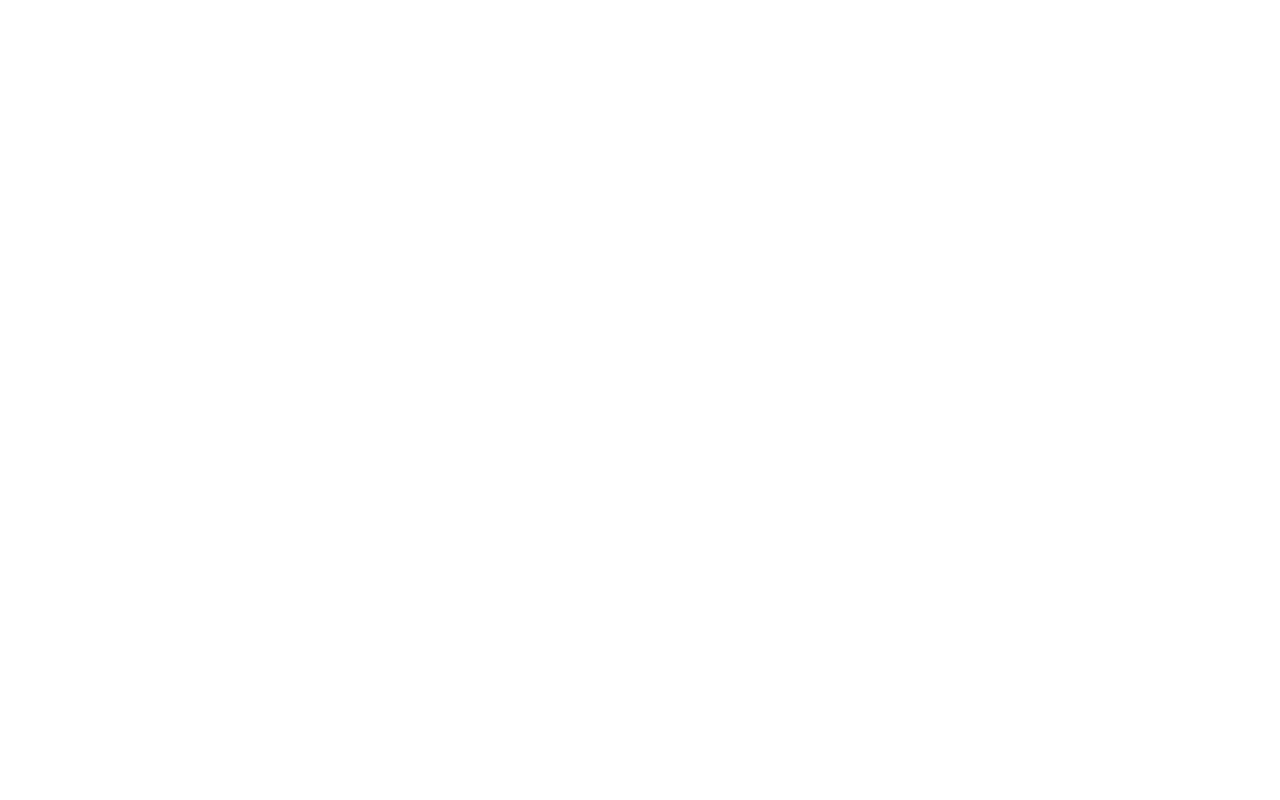
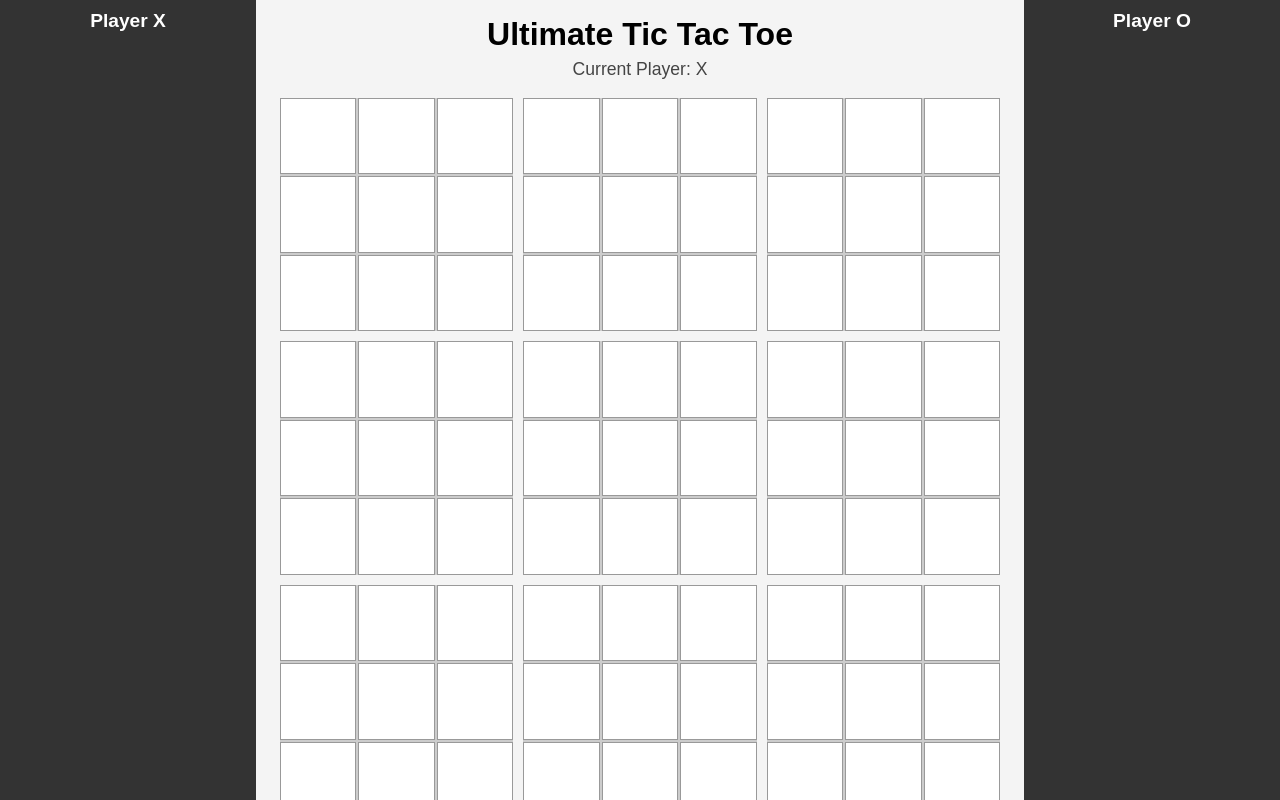
Before and after one commit to ootyzzz/Computing-2-Submission, a website with bundled scripts: page web-app/index.html in a window 1280 px wide. Built offline with nearby package versions, Linux system fonts and the light colour scheme.

Commit message:
Update game logic and UI for Ultimate Tic Tac Toe
- Upgrade Mocha version in package.json and package-lock.json
- Add default CSS styles for layout and game elements
- Implement game state management and rendering in main.js
- Create UltimateTTT.js for game logic and state manipulation
- Add API tests for game functionality in test_api_spec.test.js
- Remove placeholder test file
- Need more elastic UI

```diff
--- a/package.json
+++ b/package.json
@@ -8,7 +8,7 @@
   "license": "ISC",
   "devDependencies": {
     "docdash": "^2.0.2",
-    "mocha": "^11.1.0"
+    "mocha": "^11.5.0"
   },
   "dependencies": {
     "ramda": "^0.30.1"
--- /dev/null
+++ b/web-app/UltimateTTT.js
@@ -0,0 +1,121 @@
+/**
+ * Ultimate Tic-Tac-Toe Game API
+ * Functional game state manipulation and validation
+ */
+
+/**
+ * @typedef {("X"|"O"|null)} Player
+ * @typedef {Player[][]} SmallBoard 3x3 small board
+ * @typedef {SmallBoard[]} BigBoard 3x3 grid of 3x3 boards
+ * @typedef {{
+*   board: BigBoard,
+*   currentPlayer: Player,
+*   nextZone: [number, number]|null,
+*   zoneWinners: Player[][],
+*   gameOver: boolean,
+*   winner: Player|null
+* }} GameState
+*/
+
+/**
+* Create initial empty game state
+* @returns {GameState}
+*/
+export function getInitialState() {
+ function empty3x3() {
+   return Array.from({ length: 3 }, function () {
+     return Array(3).fill(null);
+   });
+ }
+
+ return Object.freeze({
+   board: Array.from({ length: 3 }, function () {
+     return Array.from({ length: 3 }, function () {
+       return empty3x3();
+     });
+   }),
+   currentPlayer: "X",
+   nextZone: null,
+   zoneWinners: empty3x3(),
+   gameOver: false,
+   winner: null
+ });
+}
+
+/**
+* Apply a move to the current game state
+* @param {GameState} state
+* @param {{zone: [number, number], cell: [number, number]}} move
+* @returns {GameState}
+*/
+export function applyMove(state, move) {
+ var zone = move.zone;
+ var cell = move.cell;
+
+ if (state.gameOver) {
+   return state;
+ }
+
+ var newState = structuredClone(state);
+ var zi = zone[0];
+ var zj = zone[1];
+ var ci = cell[0];
+ var cj = cell[1];
+
+ if (newState.board[zi][zj][ci][cj]) {
+   return state;
+ }
+
+ newState.board[zi][zj][ci][cj] = newState.currentPlayer;
+
+ if (!newState.zoneWinners[zi][zj]) {
+   var winner = checkWinner(newState.board[zi][zj]);
+   if (winner) {
+     newState.zoneWinners[zi][zj] = winner;
+   }
+ }
+
+ var gameWinner = checkWinner(newState.zoneWinners);
+ if (gameWinner) {
+   newState.gameOver = true;
+   newState.winner = gameWinner;
+ }
+
+ var nextZi = ci;
+ var nextZj = cj;
+ if (newState.zoneWinners[nextZi][nextZj]) {
+   newState.nextZone = null;
+ } else {
+   newState.nextZone = [nextZi, nextZj];
+ }
+
+ newState.currentPlayer = newState.currentPlayer === "X" ? "O" : "X";
+
+ return newState;
+}
+
+/**
+* Check winner of a 3x3 board
+* @param {Player[][]} board
+* @returns {Player|null}
+*/
+export function checkWinner(board) {
+ var lines = [];
+
+ for (var i = 0; i < 3; i++) {
+   lines.push(board[i]);
+   lines.push([board[0][i], board[1][i], board[2][i]]);
+ }
+
+ lines.push([board[0][0], board[1][1], board[2][2]]);
+ lines.push([board[0][2], board[1][1], board[2][0]]);
+
+ for (var j = 0; j < lines.length; j++) {
+   var line = lines[j];
+   if (line[0] && line[0] === line[1] && line[1] === line[2]) {
+     return line[0];
+   }
+ }
+
+ return null;
+}
--- a/web-app/default.css
+++ b/web-app/default.css
@@ -0,0 +1,90 @@
+body {
+  font-family: sans-serif;
+  margin: 0;
+  background-color: #f4f4f4;
+  height: 100vh;
+  display: flex;
+  justify-content: center;
+}
+
+.container {
+  display: flex;
+  flex-direction: row;
+  width: 100%;
+  height: 100%;
+  overflow: hidden;
+}
+
+.sidebar {
+  flex: 1;
+  min-width: 120px;
+  max-width: 20%;
+  padding: 10px;
+  box-sizing: border-box;
+  background-color: #333;
+  color: white;
+  display: flex;
+  flex-direction: column;
+  align-items: center;
+  justify-content: start;
+  overflow: auto;
+}
+
+.sidebar h2 {
+  margin-top: 0;
+  font-size: 1.2em;
+}
+
+.game-area {
+  flex: 2;
+  min-width: 300px;
+  display: flex;
+  flex-direction: column;
+  align-items: center;
+  justify-content: flex-start;
+  overflow-y: auto;
+}
+
+#title {
+  margin: 0.5em 0 0.2em 0;
+  font-size: 2em;
+}
+
+#status {
+  margin-bottom: 1em;
+  font-size: 1.1em;
+  color: #444;
+}
+
+.board {
+  display: grid;
+  grid-template-columns: repeat(3, 1fr);
+  gap: 10px;
+
+  width: min(90vmin, calc(100vw - 40vw));
+  height: min(calc(100vh - 5vw), 90vmin); /* 保证底部留白 */
+}
+
+.zone {
+  display: grid;
+  grid-template-columns: repeat(3, 1fr);
+  gap: 2px;
+  background-color: #ccc;
+  aspect-ratio: 1 / 1;
+}
+
+.cell {
+  background-color: white;
+  border: 1px solid #999;
+  display: flex;
+  justify-content: center;
+  align-items: center;
+  font-size: 1.8em;
+  font-weight: bold;
+  aspect-ratio: 1 / 1;
+  cursor: pointer;
+}
+
+.cell:hover {
+  background-color: #eef;
+}
--- a/web-app/index.html
+++ b/web-app/index.html
@@ -1,9 +1,29 @@
-<!-- In HTML Comments are written like this -->
-<!-- They can all be removed for your apps -->
-<!doctype html> <!-- This first line tells browsers to expect modern standard html 5 -->
-<html lang="en-gb"> <!-- This is indicates the page is written in British English, useful for accessibility -->
-<meta charset="utf-8"> <!-- This indicates how the file is encoded. utf-8 is standard -->
-<title>Your Web-app Title</title> <!-- All pages need a title, this will be displayed in the browser's title bar -->
-<link rel="stylesheet" href="default.css"> <!-- Import style sheet – default.css -->
-<link rel="icon" href="./assets/favicon.png"> <!-- Import 'Favorites Icon' – favicon.png -->
-<script type="module" src="main.js"></script> <!-- Load the main script. Must be type="module". Have only one of these -->
+<!DOCTYPE html>
+<html lang="en">
+  <head>
+    <meta charset="UTF-8" />
+    <title>Ultimate Tic Tac Toe</title>
+    <link rel="stylesheet" href="default.css" />
+  </head>
+  <body>
+    <div class="container">
+      <div class="sidebar left">
+        <h2>Player X</h2>
+        <p id="playerXStats"></p>
+      </div>
+
+      <main class="game-area">
+        <h1 id="title">Ultimate Tic Tac Toe</h1>
+        <div id="status"></div>
+        <div id="board" class="board"></div>
+      </main>
+
+      <div class="sidebar right">
+        <h2>Player O</h2>
+        <p id="playerOStats"></p>
+      </div>
+    </div>
+
+    <script type="module" src="main.js"></script>
+  </body>
+</html>
--- a/web-app/main.js
+++ b/web-app/main.js
@@ -1 +1,74 @@
 import R from "./ramda.js";
+import { getInitialState, applyMove } from "./UltimateTTT.js";
+
+var state = getInitialState();
+
+var boardElement = document.getElementById("board");
+var titleElement = document.getElementById("title");
+var statusElement = document.getElementById("status");
+
+function render() {
+  while (boardElement.firstChild) {
+    boardElement.removeChild(boardElement.firstChild);
+  }
+
+  for (var zi = 0; zi < 3; zi++) {
+    for (var zj = 0; zj < 3; zj++) {
+      var zoneDiv = document.createElement("div");
+      zoneDiv.className = "zone";
+
+      for (var ci = 0; ci < 3; ci++) {
+        for (var cj = 0; cj < 3; cj++) {
+          var cellDiv = document.createElement("div");
+          cellDiv.className = "cell";
+          cellDiv.dataset.zi = zi;
+          cellDiv.dataset.zj = zj;
+          cellDiv.dataset.ci = ci;
+          cellDiv.dataset.cj = cj;
+
+          var mark = state.board[zi][zj][ci][cj];
+          if (mark) {
+            cellDiv.textContent = mark;
+          }
+
+          cellDiv.addEventListener("click", onCellClick);
+          zoneDiv.appendChild(cellDiv);
+        }
+      }
+
+      boardElement.appendChild(zoneDiv);
+    }
+  }
+
+  titleElement.textContent = state.gameOver
+    ? "Game Over - Winner: " + (state.winner || "Draw")
+    : "Ultimate Tic Tac Toe";
+
+  statusElement.textContent = state.gameOver
+    ? ""
+    : "Current Player: " + state.currentPlayer;
+}
+
+function onCellClick(event) {
+  if (state.gameOver) {
+    return;
+  }
+
+  var zi = Number(event.currentTarget.dataset.zi);
+  var zj = Number(event.currentTarget.dataset.zj);
+  var ci = Number(event.currentTarget.dataset.ci);
+  var cj = Number(event.currentTarget.dataset.cj);
+
+  if (state.nextZone !== null) {
+    if (zi !== state.nextZone[0] || zj !== state.nextZone[1]) {
+      return;
+    }
+  }
+
+  state = applyMove(state, { zone: [zi, zj], cell: [ci, cj] });
+  render();
+}
+
+window.addEventListener("load", function () {
+  render();
+});
```
Also changed, not shown: web-app/tests/test_api_spec.test.js (added, +47 -0 lines), web-app/tests/Put your test files in this folder.test.js (deleted), 1 other file.
